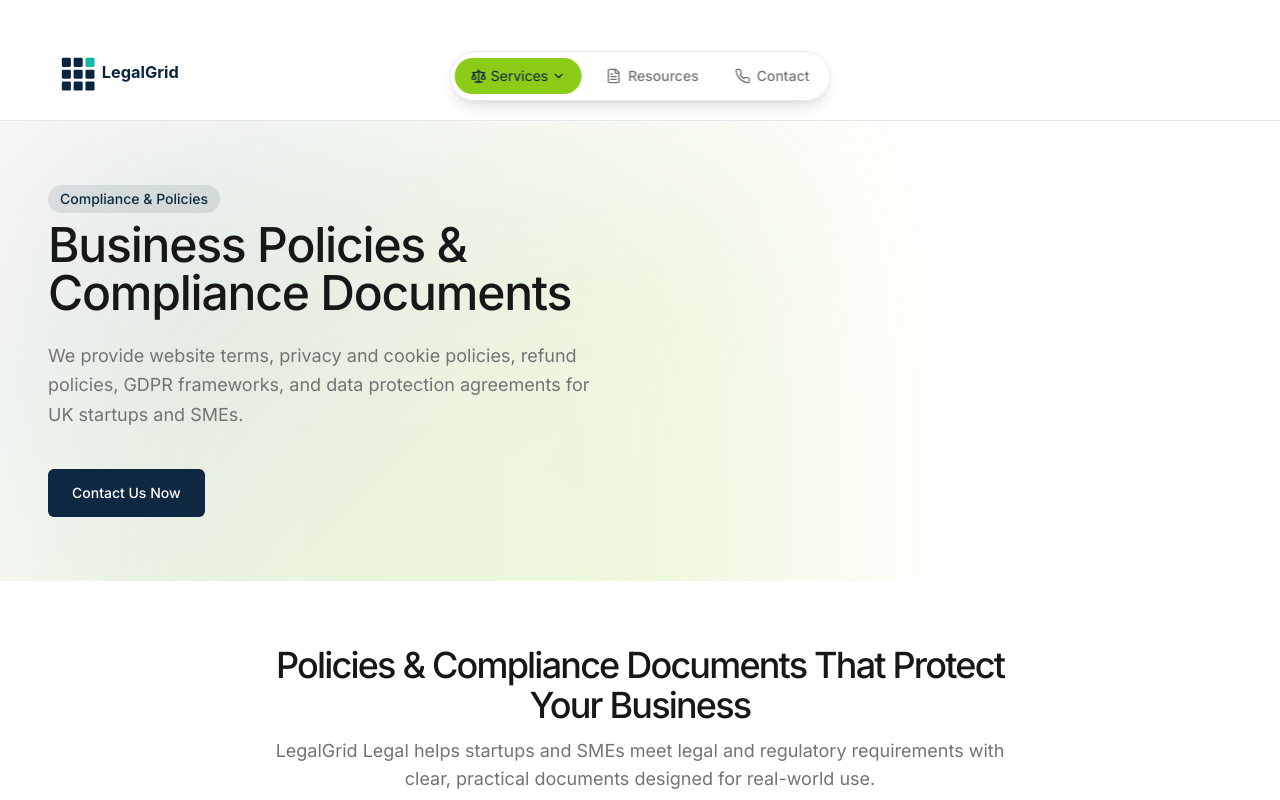
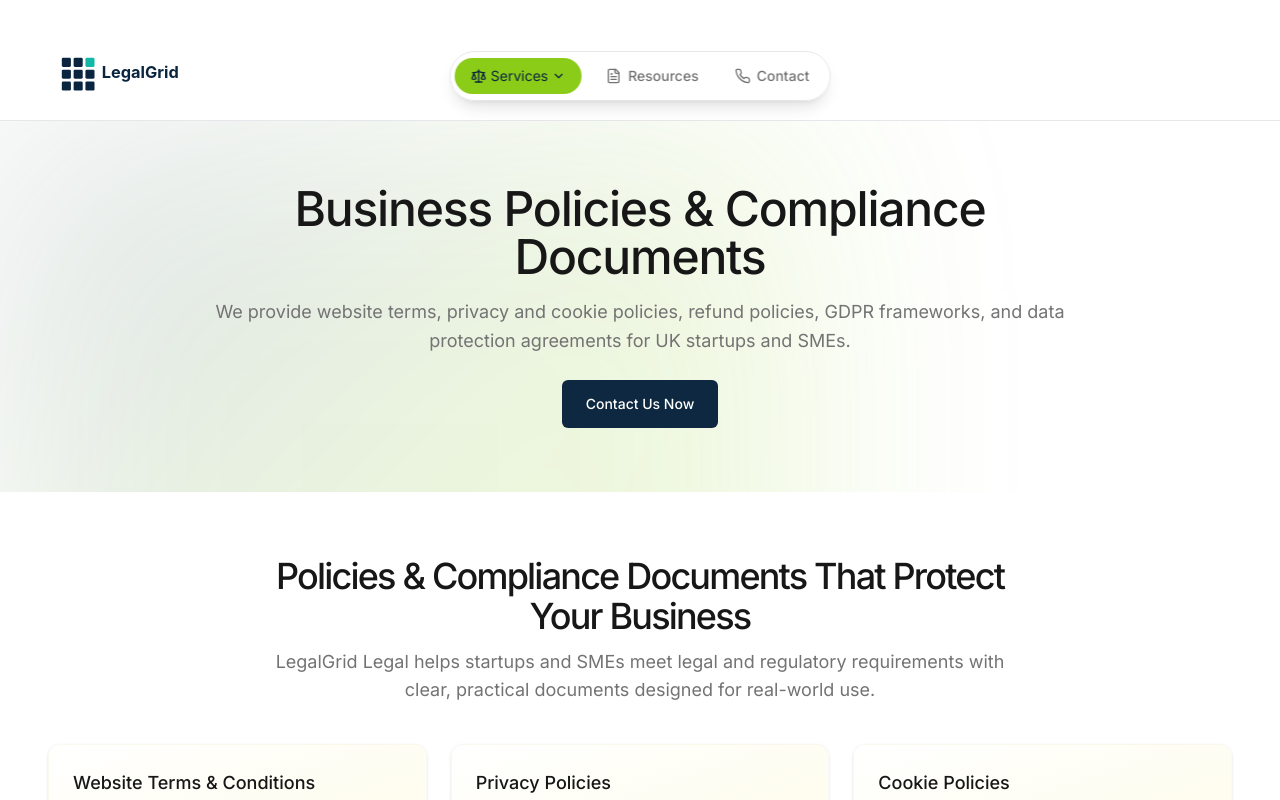
Before and after one commit to vickyliu713-dev/legalgrid, a Next.js app: page /compliance in a window 1280 px wide. Shown: the top 800 px of the page. Built offline with nearby package versions, Linux system fonts and the light colour scheme; no server answers.

Commit message:
style(compliance-hero): center content and remove pill label

```diff
--- a/components/ComplianceHero.tsx
+++ b/components/ComplianceHero.tsx
@@ -7,30 +7,19 @@ export default function ComplianceHero(): React.ReactElement {
       <div className="absolute top-0 left-0 w-[800px] h-[800px] rounded-full">
         <div className="w-full h-full opacity-15 bg-gradient-to-br from-primary via-info to-secondary blur-[120px]"></div>
       </div>
-      <div className="relative z-10 max-w-7xl mx-auto">
-        <div className="grid grid-cols-1 lg:grid-cols-2 gap-12 items-center">
-          <div className="space-y-6">
-            <div className="space-y-2">
-              <div className="inline-flex items-center gap-2 px-3 py-1 rounded-full bg-primary/10 text-primary text-sm font-medium">
-                Compliance &amp; Policies
-              </div>
+      <div className="relative z-10 max-w-4xl mx-auto text-center">
         <h1 className="text-3xl md:text-4xl lg:text-5xl font-medium tracking-tight text-foreground">
           Business Policies &amp; Compliance Documents
         </h1>
-            </div>
-            <p className="text-lg text-muted-foreground leading-relaxed">
+        <p className="mt-4 text-lg text-muted-foreground leading-relaxed">
           We provide website terms, privacy and cookie policies, refund policies, GDPR frameworks, and data protection agreements for UK startups and SMEs.
         </p>
-            <div className="flex flex-col sm:flex-row gap-4 pt-4">
+        <div className="flex justify-center pt-6">
           <Link href="#contact" className="inline-flex items-center justify-center gap-2 whitespace-nowrap rounded-md text-sm font-medium ring-offset-background transition-colors focus-visible:outline-none focus-visible:ring-2 focus-visible:ring-ring focus-visible:ring-offset-2 disabled:pointer-events-none disabled:opacity-50 [&_svg]:pointer-events-none [&_svg]:size-4 [&_svg]:shrink-0 hover:text-white hover:border hover:border-cosmic-accent py-2 bg-primary text-white hover:bg-primary/90 h-12 px-6">
             Contact Us Now
           </Link>
         </div>
       </div>
-
-          <div></div>
-        </div>
-      </div>
     </section>
   );
 }
```
Lines whose indentation alone changed are shown as unchanged.
